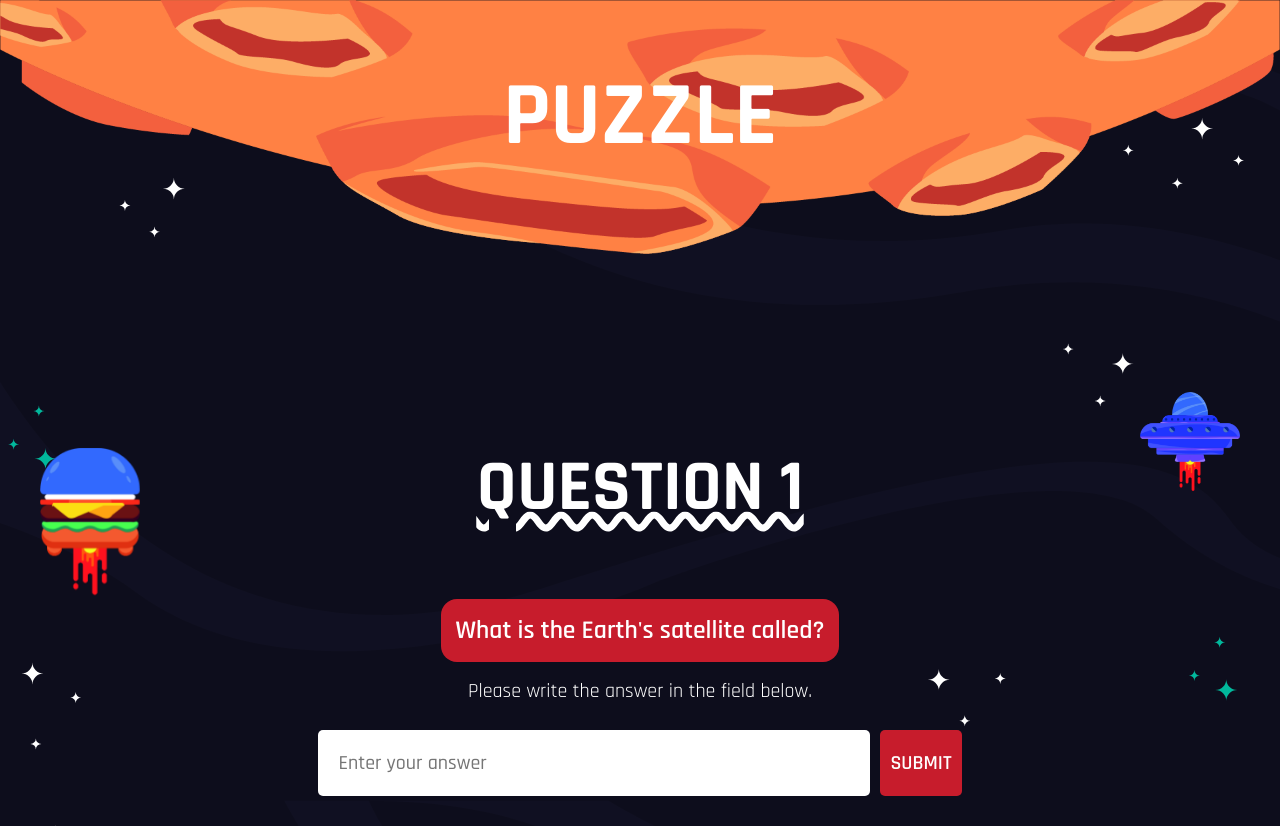
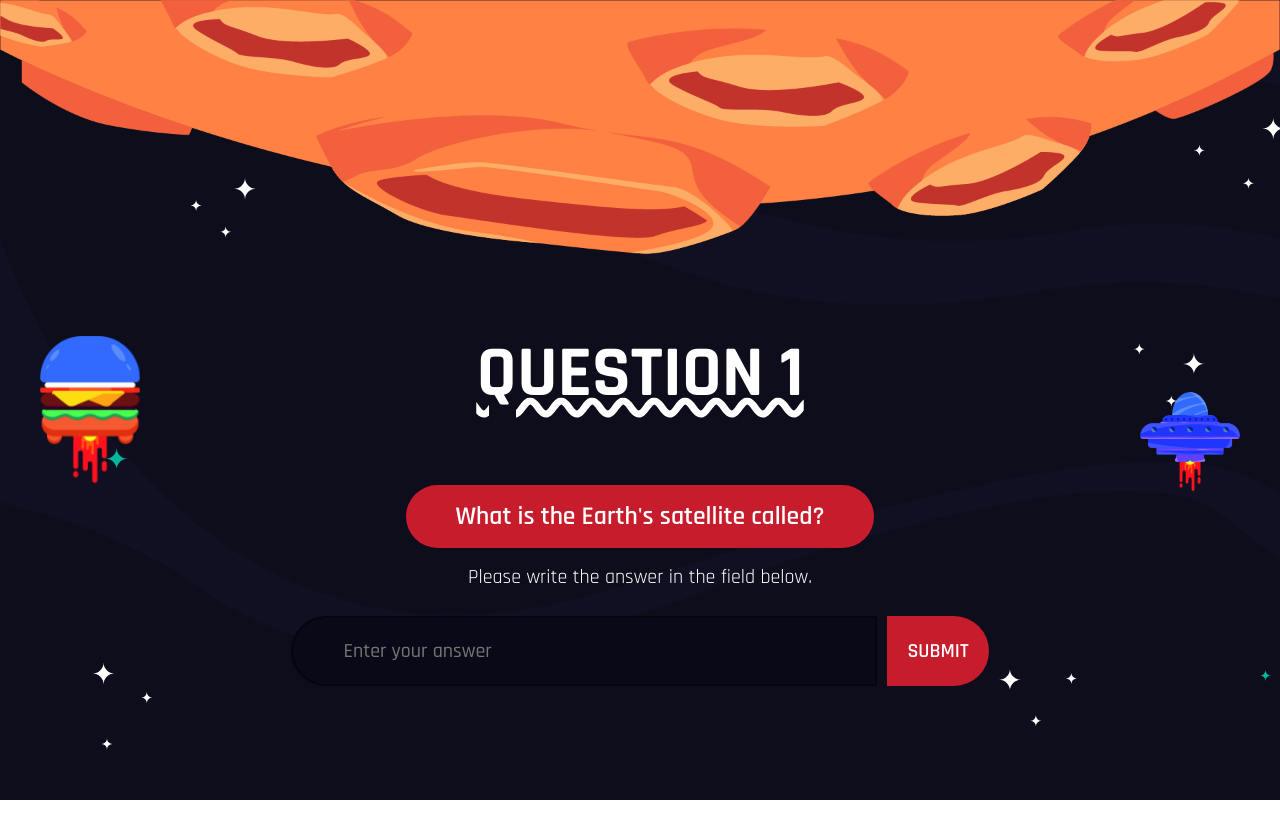
Before and after one commit to TheInstructive/afe, a React (Create React App) app: page /puzzle in a window 1280 px wide. After the commit the page ends 800 px from the top, so only its background shows below. Built offline with nearby package versions, Linux system fonts and the light colour scheme.

Commit message:
added 1-2

```diff
--- a/src/puzzle/App.js
+++ b/src/puzzle/App.js
@@ -30,7 +30,7 @@ function Puzzle() {
     return (
       <div className='Puzzle'>
           <img id='planet' src={planet} width="100%"></img>
-          <h1 id='logo'>PUZZLE</h1>
+          <h1 id='logo'></h1>
           <div className='puzzle-container'>
               <div className='puzzle-info'>
 
--- a/src/puzzle/Puzzle.css
+++ b/src/puzzle/Puzzle.css
@@ -38,12 +38,18 @@ body {
 .input-container input{
     padding: 20px;
     border: 0;
-    border-radius: 5px;
+    border-radius: 100px;
     margin-right: 10px;
     min-width: 40vw;
     font-family: "Rajdhani";
     font-size: 2.5vh;
     font-weight: 500;
+    background-color: #090918;
+    border: 2px solid #00000077;
+    color:white;
+    border-top-right-radius: 0;
+    border-bottom-right-radius: 0;
+    padding-left: 50px;
 }
 
 .input-container input:focus{
@@ -54,29 +60,16 @@ body {
     background-color: #C71C2C;
     color: rgb(255, 255, 255);
     border: 0;
-    padding: 10px;
+    padding: 20px;
     font-family: "Rajdhani";
     font-size: 2.5vh;
-    border-radius: 5px;
+    border-radius: 100px;
     cursor: pointer;
     font-weight: 600;
+    border-top-left-radius: 0;
+    border-bottom-left-radius: 0;
 }
 
-.input-container button:hover{
-    background-color: #C71C2C;
-    color: rgb(255, 255, 255);
-    border: 0;
-    padding: 10px;
-    font-family: "Rajdhani";
-    font-size: 2.5vh;
-    font-weight: 600;
-    border-radius: 5px;
-    cursor: pointer;
-    animation: bounce 2s infinite ease-in-out;
-	-webkit-animation: bounce 2s infinite ease-in-out;
-	-moz-animation: bounce 2s infinite ease-in-out;
-	-o-animation: bounce 2s infinite ease-in-out;
-}
 
 .puzzle-question{
     font-family: "Rajdhani";
@@ -103,10 +96,12 @@ body {
     font-size: 3.5vh;
     font-weight: 600;
     margin-bottom: 0;
-    border-radius: 2vh;
+    border-radius: 10vh;
     background-color: #C71C2C;
     padding: 15px;
     font-size: 2vw;
+    padding-left: 50px;
+    padding-right: 50px;
 }
 
 .puzzle-question p{
--- a/src/puzzle/moon/App.js
+++ b/src/puzzle/moon/App.js
@@ -1,15 +1,35 @@
 import React, { useState } from 'react'
 import '../Puzzle.css';
 
-import { useNavigate } from "react-router-dom";
+export default function App() {
+  const [inputValue, setValue] = useState("");
 
-export default function App() {
   return (
     <div>
         <div className='puzzle-question'>
                 <h1>QUESTION 2</h1>
                 <p id='question-one'>Which planet is called Red Planet?</p>
-        </div>
+                <p>Please write the answer in the field below.</p>
+
+                <div className='input-container'>
+                    <input
+                    style={{borderTopRightRadius:'100px', borderBottomRightRadius:'100px'}}
+                    onChange={x => setValue(x.target.value)}
+                    type="text"
+                    value={inputValue}
+                    placeholder='Enter your answer'
+                    />
+                </div>
+                <br></br>
+                <img src={"/"+inputValue+".png"}
+                onError={({ currentTarget }) => {
+                currentTarget.onerror = null; // prevents looping
+                currentTarget.src="/wrong-answer.png";
+              }}
+  ></img>
+          </div>
+
+
     </div>
   )
 }
```
Also changed, not shown: public/mars.png (added), public/wrong-answer.png (added).
